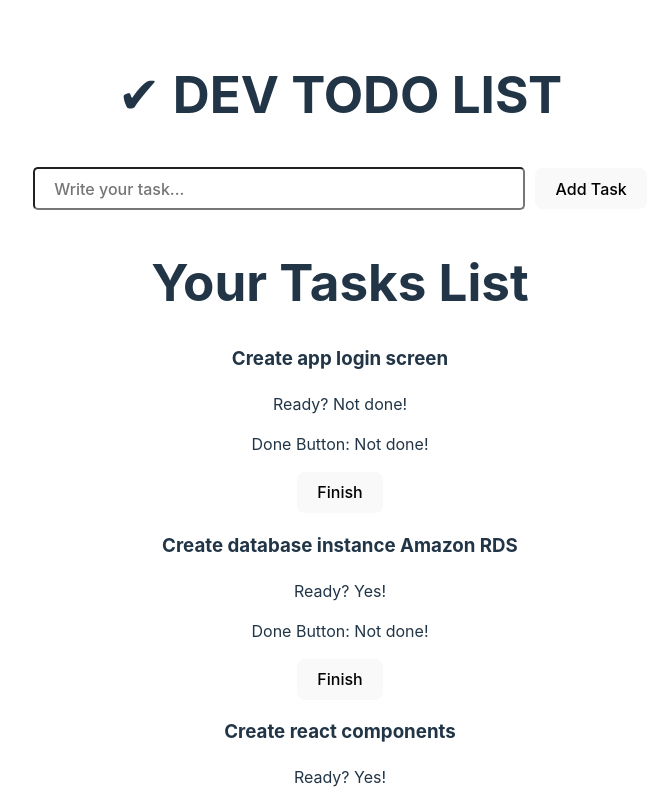
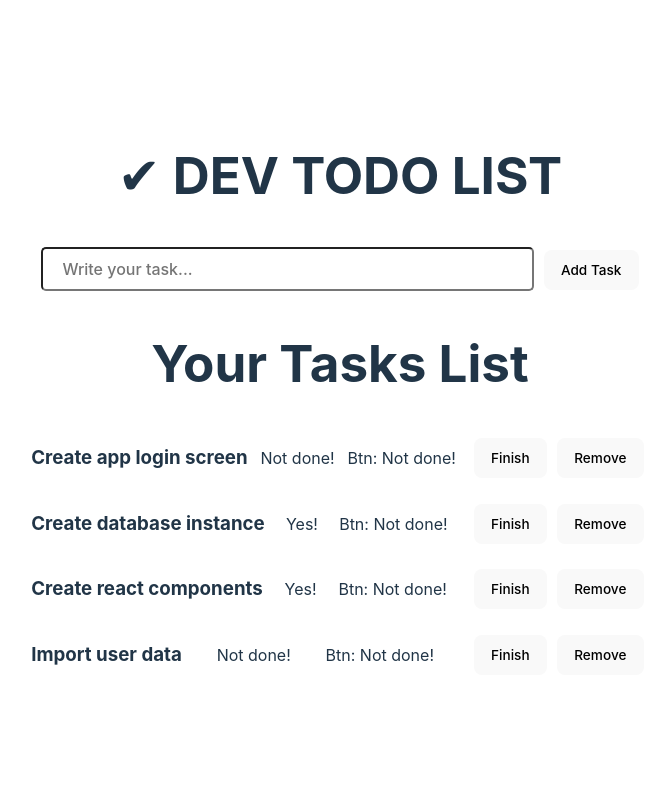
Before and after one commit to denisonkolling/DEVinHouse-M1S09, a React (Vite) app in the folder dev-list/: page / in a window 1280 px wide. Shown: the top 800 px of the page, without its empty margins (300-958 px from the left). Built offline with nearby package versions, Linux system fonts and the light colour scheme.

Commit message:
refact ex 01 - addCard

```diff
--- a/dev-list/src/App.css
+++ b/dev-list/src/App.css
@@ -18,4 +18,14 @@
 	.card {
 		padding: 10px;
 	}
+
+	.task-list {
+		display: flex;
+		justify-content: space-between;
+		align-items: center;
+	}
+
+	.task-list button {
+		margin: 5px;
+	}
 }
--- a/dev-list/src/App.jsx
+++ b/dev-list/src/App.jsx
@@ -1,31 +1,22 @@
 import { useState } from 'react';
-import reactLogo from './assets/react.svg';
-import viteLogo from '/vite.svg';
 import './App.css';
 import AddCard from './components/AddCard';
 import ListItem from './components/ListItem';
 
 function App() {
-	const [tasks, setTasks] = useState([[]]);
-
-	const taskList = [
+	const [task, setTask] = useState('');
+	const [listTask, setListTask] = useState([
 		{ id: 1, text: 'Create app login screen', done: false },
-		{ id: 2, text: 'Create database instance Amazon RDS', done: true },
+		{ id: 2, text: 'Create database instance', done: true },
 		{ id: 3, text: 'Create react components', done: true },
 		{ id: 4, text: 'Import user data', done: false },
-	];
+	]);
 
-	const addNewTask = () => {
-		newId = taskList.length + 1;
-		newText =
-    newDone =
-			taskList.push[{ id: newId, text: newText, done: newDone }];
-	};
 
 	return (
 		<>
-			<AddCard taskList={taskList} />
-			<ListItem taskList={taskList} />
+			<AddCard />
+			<ListItem taskList={listTask} />
 		</>
 	);
 }
--- a/dev-list/src/components/AddCard.jsx
+++ b/dev-list/src/components/AddCard.jsx
@@ -2,10 +2,18 @@ import { useState } from 'react';
 
 function AddCard() {
 
-	const [valueInput, setValueInput] = useState('');
+	const [task, setTask] = useState('');
+	const [listTask, setListTask] = useState([]);
 
-	const addTask = () => {
-		console.log(valueInput);
+	const addNewTask = () => {
+		const newTask = {
+			id: listTask.length + 1,
+			text: task,
+			done: false,
+		};
+		setListTask([...listTask, newTask]);
+		setTask('');
+		console.log(listTask)
 	};
 
 	return (
@@ -16,9 +24,10 @@ function AddCard() {
 					className="todo-input"
 					placeholder="Write your task..."
 					type="text"
-					onChange={(e) => setValueInput(e.target.value)}
+					value={task}
+					onChange={(e) => setTask(e.target.value)}
 				/>
-				<button onClick={addTask}>Add Task</button>
+				<button onClick={addNewTask}>Add Task</button>
 			</div>
 
 
--- a/dev-list/src/components/ListItem.jsx
+++ b/dev-list/src/components/ListItem.jsx
@@ -5,19 +5,25 @@ const ListItem = ({ taskList }) => {
   let [done, setDone] = useState()
 
   const endTask = (id) => {
-    setDone(done = true)
+    setDone(!done)
   }
 
+  const removeTask = (id) => {
+
+  }
 
   return (
     <div>
 				<h1>Your Tasks List</h1>
 				{taskList.map((t) => (
-					<div key={t.id}>
+					<div className='task-list' key={t.id}>
 						<h3>{t.text}</h3>
-						<p>Ready? {t.done == true ? 'Yes!' : 'Not done!'}</p>
-            <p>Done Button: {done == true ? 'Finished!' : 'Not done!'}</p>
+						<p>{t.done == true ? 'Yes!' : 'Not done!'}</p>
+            <p>Btn: {done == true ? 'Finished!' : 'Not done!'}</p>
+            <div>
             <button onClick={() => endTask(t.id)}>Finish</button>
+            <button onClick={() => removeTask(t.id)}>Remove</button>
+            </div>
 					</div>
 				))}
 			</div>
--- a/dev-list/src/index.css
+++ b/dev-list/src/index.css
@@ -40,12 +40,13 @@ button {
   border-radius: 8px;
   border: 1px solid transparent;
   padding: 0.6em 1.2em;
-  font-size: 1em;
+  font-size: 0.85em;
   font-weight: 500;
   font-family: inherit;
   background-color: #1a1a1a;
   cursor: pointer;
   transition: border-color 0.25s;
+  height: 40px;
 }
 button:hover {
   border-color: #646cff;
```
Also changed, not shown: 1 other file (tests, documents, lock files or other folders).
